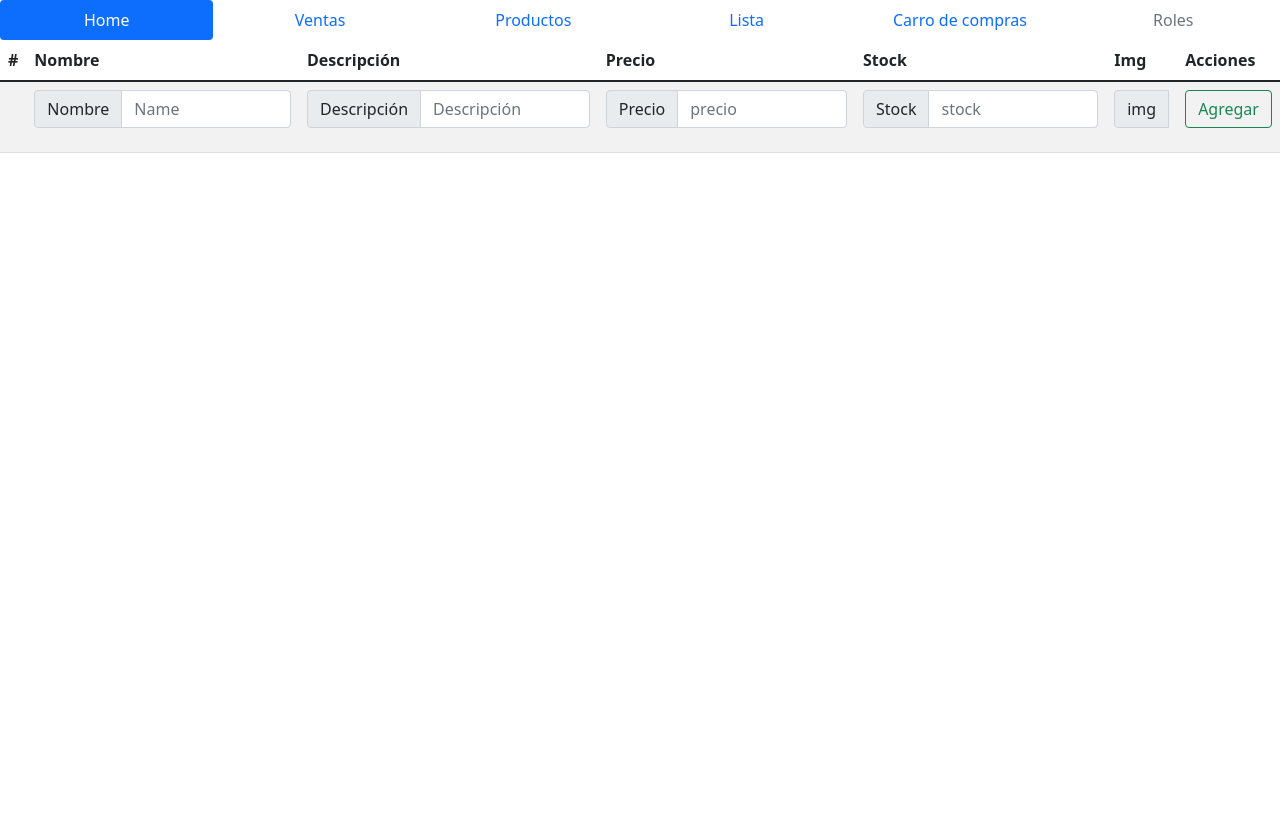
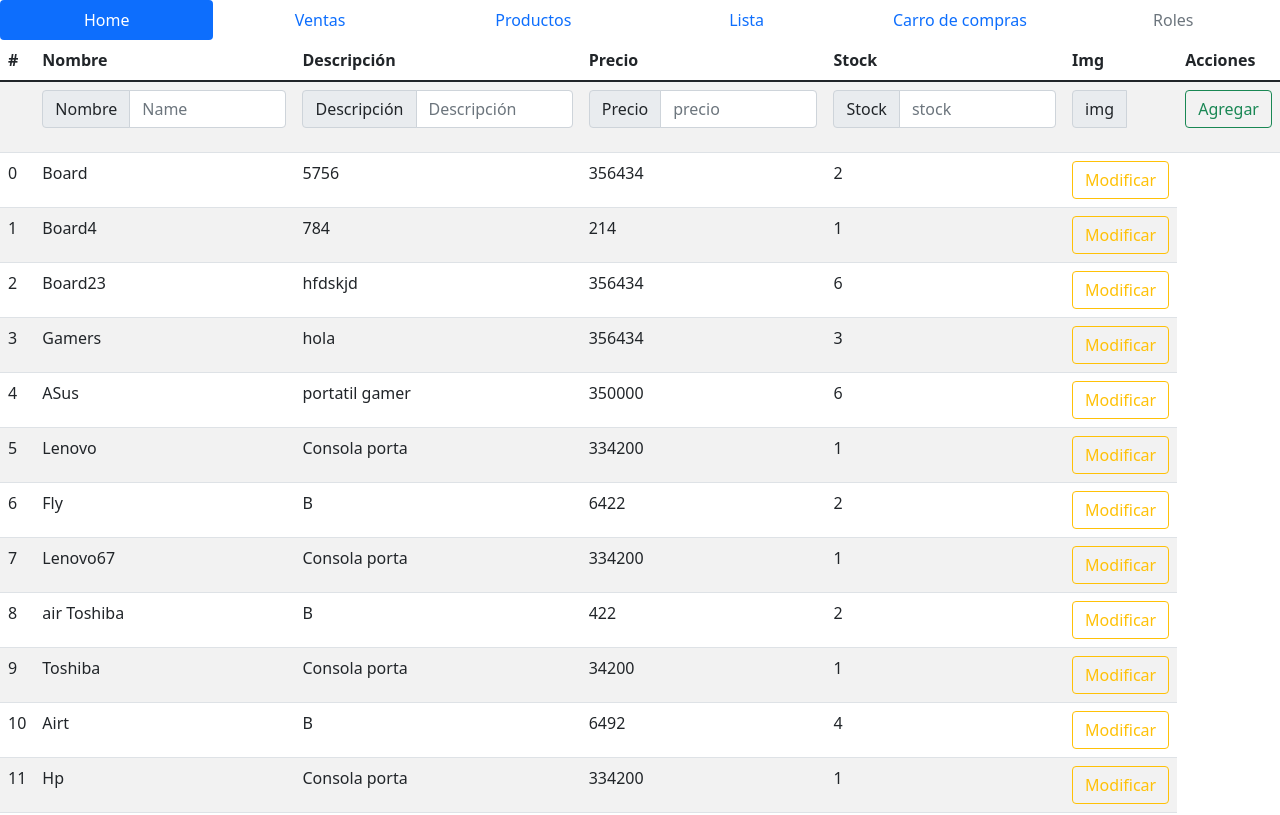
Before and after one commit to TopDeveloperss/repokaren, a React (Create React App) app: page /productos in a window 1280 px wide. Shown: the top 815 px of the page. Built offline with nearby package versions, Linux system fonts and the light colour scheme.

Commit message:
modoficar productos

```diff
--- a/src/components/listaUsuarios/modificarProduct.jsx
+++ b/src/components/listaUsuarios/modificarProduct.jsx
@@ -142,7 +142,26 @@ const  ModificarProducts = () =>
                       </td>
                   </tr>
 
-
+                  {
+                    datosProducto.map(
+                      (producto, index) => {
+                        return(
+                          <tr>
+                            <td>{index}</td>
+                            <td>{producto.nombre}</td>
+                            <td>{producto.descripcion}</td>
+                            <td>{producto.precio}</td>
+                            <td>{producto.stock}</td>
+                            <td><Button variant="outline-warning" onClick= {
+                              ()  =>  {
+                                eliminarProducto(producto.id)
+                              }
+                              } >Modificar</Button></td>
+                          </tr>
+                        );
+                      }
+                    )
+                  }
 
                 </tbody>
 
```
